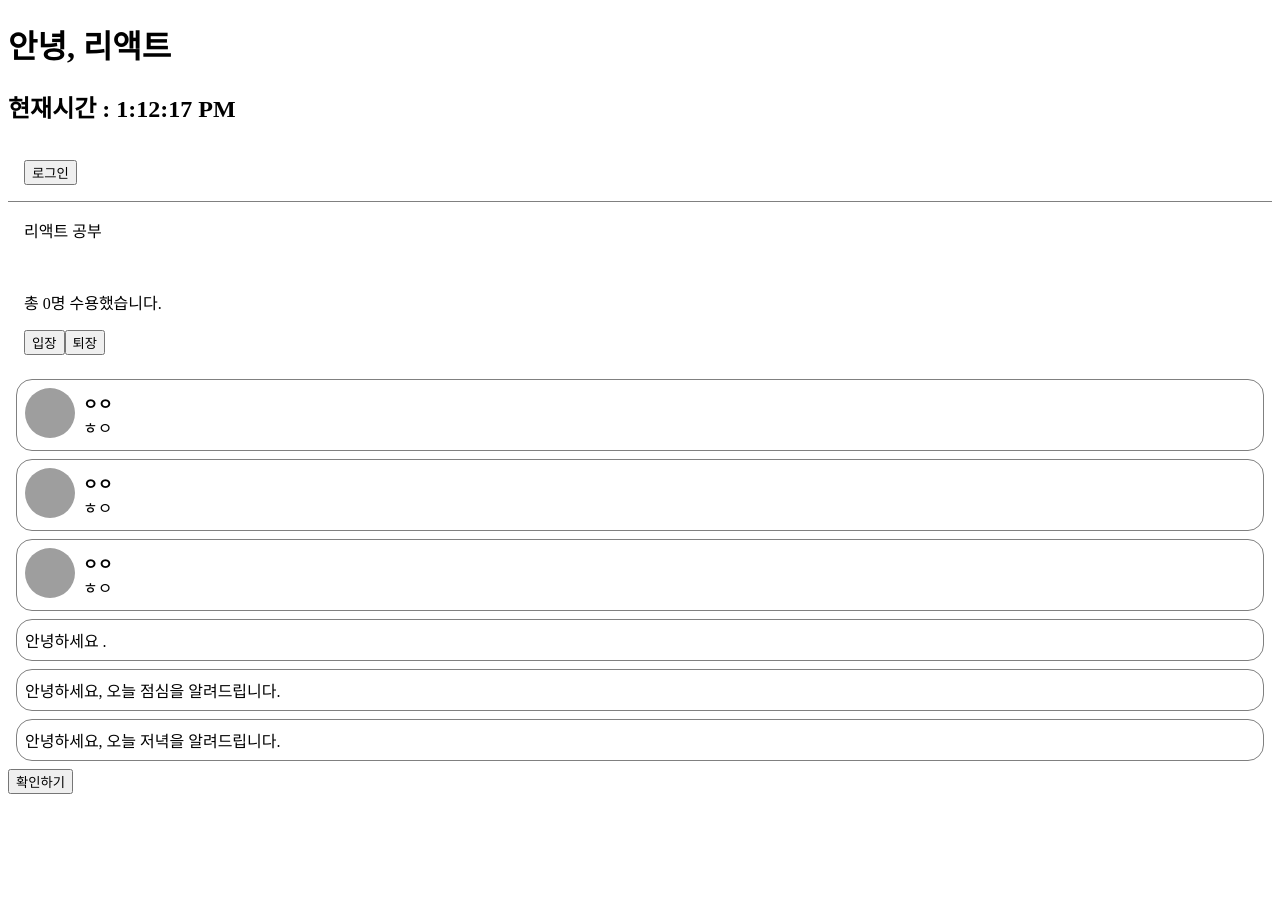
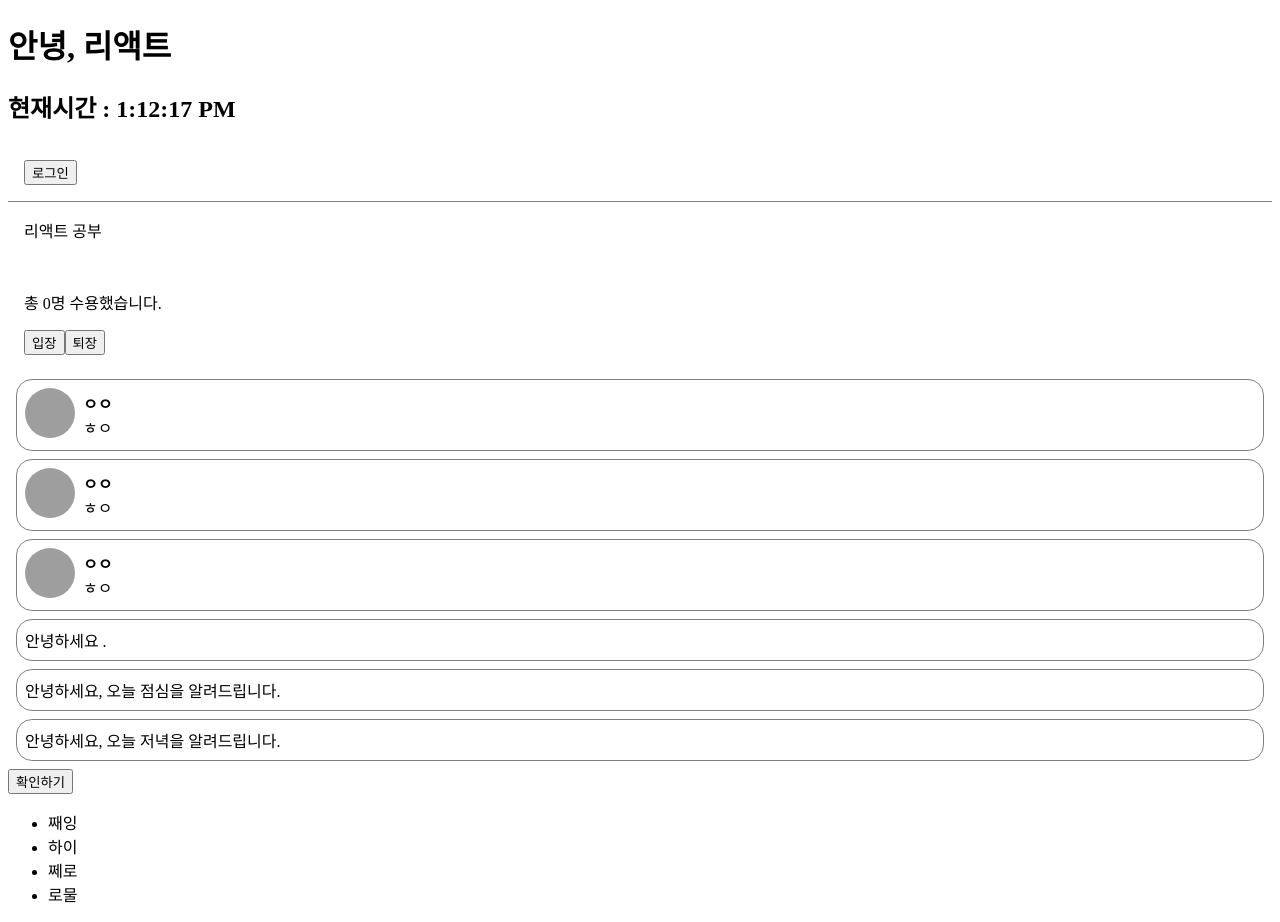
Before and after one commit to oxxun21/react_study, a React (Create React App) app: page / in a window 1280 px wide. Before the commit the page ends 802 px from the top, so only its background shows below. Built offline with nearby package versions, Linux system fonts and the light colour scheme; grey boxes are pictures that could not be loaded.

Commit message:
list,key

```diff
--- a/src/App.js
+++ b/src/App.js
@@ -6,6 +6,7 @@ import NotificationList from './exampleCode/notificationList';
 import Accommodate from './exampleCode/accommodate';
 import ConfirmButton from "./exampleCode/confirmButton";
 import LandingPage from './exampleCode/LandingPage';
+import AttendanceBook from "./exampleCode/AttendanceBook";
 
 function App() {
   return (
@@ -16,6 +17,7 @@ function App() {
       <CommentList />
       <NotificationList />
       <ConfirmButton />
+      <AttendanceBook />
     </React.StrictMode>
   );
 }
--- /dev/null
+++ b/src/exampleCode/AttendanceBook.jsx
@@ -0,0 +1,20 @@
+import React from "react";
+
+const students = [
+    {id: 1, name: "째잉",},
+    {id: 2, name: "하이",},
+    {id: 3, name: "쩨로",},
+    {id: 4, name: "로물",},
+];
+
+function AttendanceBook(props) {
+    return (
+        <ul>
+            {students.map((student) => {
+                return <li>{student.name}</li>
+            })}
+        </ul>
+    );
+}
+
+export default AttendanceBook;
```
